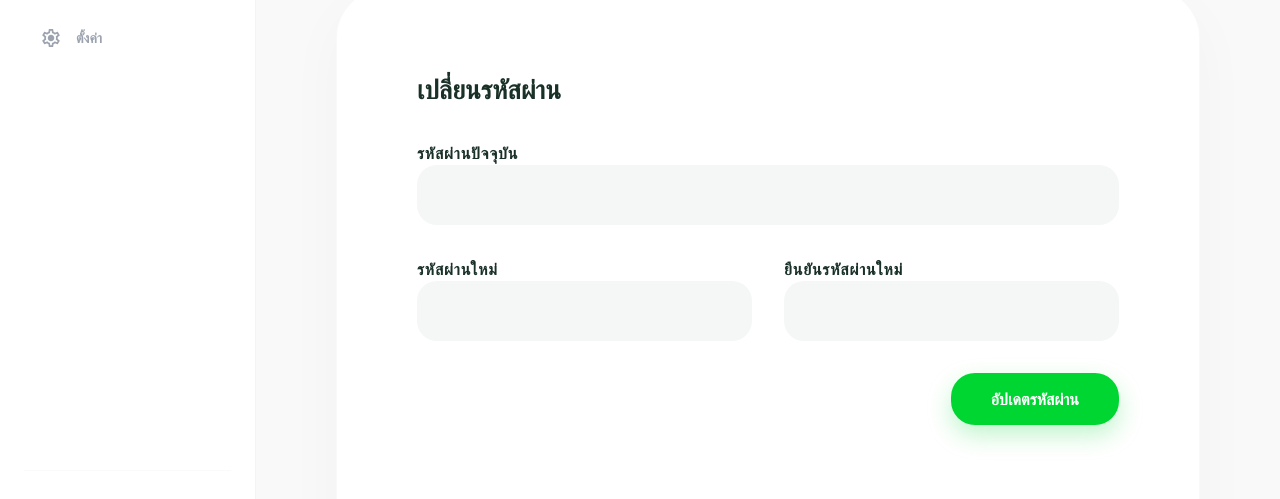
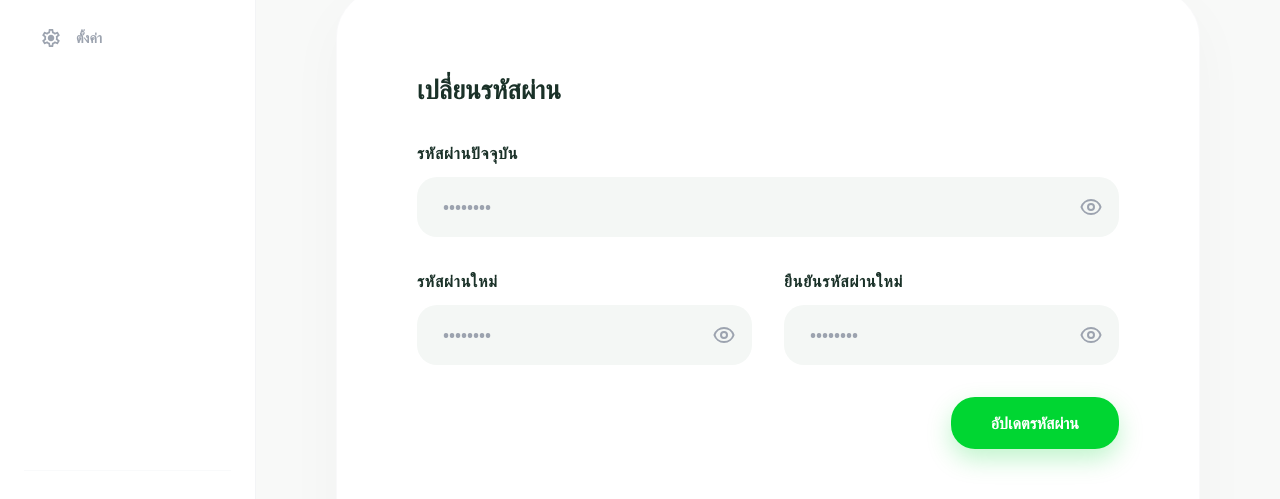
Before and after one commit to badtime1407/kitkaset, a Vue app: page /setting in a window 1280 px wide. Shown: the part 239-738 px from the top of the page. Built offline with nearby package versions, Linux system fonts and the light colour scheme.

Commit message:
deploy
vercel

```diff
--- a/src/views/Setting.vue
+++ b/src/views/Setting.vue
@@ -5,20 +5,17 @@ import Sidebar from '../components/Sidebar.vue'
 
 const route = useRoute()
 
-/* Menu */
-const navigationItems = [
-  { name: 'โปรไฟล์ของฉัน', icon: 'person', path: '/profile' },
-  { name: 'สมุดที่อยู่', icon: 'location_on', path: '/Address' },
-  { name: 'ประวัติคำสั่งซื้อ', icon: 'inventory_2', path: '/Order' },
-  { name: 'ตั้งค่าบัญชี', icon: 'settings', path: '/Setting' },
-]
-
-const isActive = (path) => route.path === path
-
 /* Password */
 const currentPassword = ref('')
 const newPassword = ref('')
 const confirmPassword = ref('')
+const passwordError = ref('')
+const passwordSuccess = ref('')
+
+/* Show/Hide password */
+const showCurrent = ref(false)
+const showNew = ref(false)
+const showConfirm = ref(false)
 
 /* 2FA */
 const twoFA = ref(false)
@@ -29,32 +26,90 @@ const expertAdvice = ref(true)
 const marketAlert = ref(true)
 const newsletter = ref(true)
 
-/* Functions */
+/* เปลี่ยนรหัสผ่าน */
 const updatePassword = () => {
+  passwordError.value = ''
+  passwordSuccess.value = ''
+
   if (!currentPassword.value || !newPassword.value || !confirmPassword.value) {
-    alert('กรุณากรอกข้อมูลให้ครบ')
+    passwordError.value = 'กรุณากรอกข้อมูลให้ครบทุกช่อง'
+    return
+  }
+
+  const currentUser = JSON.parse(localStorage.getItem('currentUser') || '{}')
+
+  if (currentPassword.value !== currentUser.password) {
+    passwordError.value = 'รหัสผ่านปัจจุบันไม่ถูกต้อง'
+    return
+  }
+
+  if (newPassword.value.length < 6) {
+    passwordError.value = 'รหัสผ่านใหม่ต้องมีอย่างน้อย 6 ตัวอักษร'
+    return
+  }
+
+  if (newPassword.value === currentPassword.value) {
+    passwordError.value = 'รหัสผ่านใหม่ต้องไม่ซ้ำกับรหัสผ่านเดิม'
     return
   }
 
   if (newPassword.value !== confirmPassword.value) {
-    alert('รหัสผ่านใหม่ไม่ตรงกัน')
+    passwordError.value = 'รหัสผ่านใหม่ไม่ตรงกัน'
     return
   }
 
-  alert('เปลี่ยนรหัสผ่านสำเร็จ (ตัวอย่าง)')
+  const users = JSON.parse(localStorage.getItem('users') || '[]')
+  const updatedUsers = users.map(u =>
+    u.email === currentUser.email ? { ...u, password: newPassword.value } : u
+  )
+  localStorage.setItem('users', JSON.stringify(updatedUsers))
+
+  const updatedUser = { ...currentUser, password: newPassword.value }
+  localStorage.setItem('currentUser', JSON.stringify(updatedUser))
+
+  currentPassword.value = ''
+  newPassword.value = ''
+  confirmPassword.value = ''
+  showCurrent.value = false
+  showNew.value = false
+  showConfirm.value = false
+
+  passwordSuccess.value = 'เปลี่ยนรหัสผ่านสำเร็จแล้ว!'
 }
 
+/* บันทึก notification */
 const saveAll = () => {
-  alert('บันทึกการตั้งค่าเรียบร้อย (ตัวอย่าง)')
+  const settings = {
+    orderUpdate: orderUpdate.value,
+    expertAdvice: expertAdvice.value,
+    marketAlert: marketAlert.value,
+    newsletter: newsletter.value
+  }
+  localStorage.setItem('notificationSettings', JSON.stringify(settings))
+  alert('บันทึกการตั้งค่าเรียบร้อย')
 }
 
 const discard = () => {
-  orderUpdate.value = true
-  expertAdvice.value = true
-  marketAlert.value = true
-  newsletter.value = true
+  const saved = JSON.parse(localStorage.getItem('notificationSettings') || 'null')
+  if (saved) {
+    orderUpdate.value = saved.orderUpdate
+    expertAdvice.value = saved.expertAdvice
+    marketAlert.value = saved.marketAlert
+    newsletter.value = saved.newsletter
+  } else {
+    orderUpdate.value = true
+    expertAdvice.value = true
+    marketAlert.value = true
+    newsletter.value = true
+  }
+}
 
-  alert('ยกเลิกการเปลี่ยนแปลง')
+const savedSettings = JSON.parse(localStorage.getItem('notificationSettings') || 'null')
+if (savedSettings) {
+  orderUpdate.value = savedSettings.orderUpdate
+  expertAdvice.value = savedSettings.expertAdvice
+  marketAlert.value = savedSettings.marketAlert
+  newsletter.value = savedSettings.newsletter
 }
 </script>
 
@@ -63,263 +118,181 @@ const discard = () => {
 
     <Sidebar />
 
-    <!-- Main -->
     <main class="flex-1 p-8 lg:p-14 xl:p-20 overflow-y-auto">
-
       <div class="max-w-[1200px] mx-auto">
 
         <!-- Header -->
         <div class="mb-14">
-
-          <h2 class="text-[#1A3128] text-5xl font-extrabold mb-4">
-            ความปลอดภัยและการเข้าสู่ระบบ
-          </h2>
-
+          <h2 class="text-[#1A3128] text-5xl font-extrabold mb-4">ความปลอดภัยและการเข้าสู่ระบบ</h2>
           <div class="flex items-center gap-3">
-
             <span class="w-2 h-2 rounded-full bg-[#00D632]"></span>
-
-            <p class="text-gray-400 text-lg font-medium">
-              จัดการรหัสผ่านและการแจ้งเตือนของคุณ
-            </p>
-
+            <p class="text-gray-400 text-lg font-medium">จัดการรหัสผ่านและการแจ้งเตือนของคุณ</p>
           </div>
-
         </div>
 
-
-        <!-- Card -->
-        <div
-          class="bg-white rounded-[48px] shadow-[0_20px_60px_rgba(0,0,0,0.03)]
-                 border border-gray-100/50 overflow-hidden"
-        >
-
+        <div class="bg-white rounded-[48px] shadow-[0_20px_60px_rgba(0,0,0,0.03)] border border-gray-100/50 overflow-hidden">
           <div class="p-12 lg:p-20 space-y-20">
 
+            <!-- Password Section -->
+            <div>
+              <h3 class="section-title">เปลี่ยนรหัสผ่าน</h3>
 
-            <!-- Password -->
-            <div>
+              <!-- Error -->
+              <div v-if="passwordError" class="mt-6 px-5 py-4 bg-red-50 border border-red-200 rounded-2xl text-red-600 font-medium flex items-center gap-3">
+                <span class="material-symbols-outlined text-xl">error</span>
+                {{ passwordError }}
+              </div>
 
-              <h3 class="section-title">
-                เปลี่ยนรหัสผ่าน
-              </h3>
+              <!-- Success -->
+              <div v-if="passwordSuccess" class="mt-6 px-5 py-4 bg-[#EBF9F1] border border-[#00D632]/30 rounded-2xl text-[#1A3128] font-medium flex items-center gap-3">
+                <span class="material-symbols-outlined text-xl text-[#00D632]">check_circle</span>
+                {{ passwordSuccess }}
+              </div>
 
               <div class="grid md:grid-cols-2 gap-8 mt-8">
 
+                <!-- รหัสผ่านปัจจุบัน -->
                 <div class="col-span-2">
-                  <label class="label">
-                    รหัสผ่านปัจจุบัน
-                  </label>
-
-                  <input
-                    type="password"
-                    v-model="currentPassword"
-                    class="input"
-                  >
+                  <label class="label">รหัสผ่านปัจจุบัน</label>
+                  <div class="relative mt-3">
+                    <input
+                      :type="showCurrent ? 'text' : 'password'"
+                      v-model="currentPassword"
+                      class="input pr-14"
+                      placeholder="••••••••"
+                    />
+                    <button type="button" @click="showCurrent = !showCurrent"
+                      class="absolute inset-y-0 right-4 flex items-center text-gray-400 hover:text-[#00D632] transition-colors">
+                      <svg v-if="!showCurrent" xmlns="http://www.w3.org/2000/svg" class="h-6 w-6" fill="none" viewBox="0 0 24 24" stroke="currentColor">
+                        <path stroke-linecap="round" stroke-linejoin="round" stroke-width="2" d="M15 12a3 3 0 11-6 0 3 3 0 016 0z" />
+                        <path stroke-linecap="round" stroke-linejoin="round" stroke-width="2" d="M2.458 12C3.732 7.943 7.523 5 12 5c4.478 0 8.268 2.943 9.542 7-1.274 4.057-5.064 7-9.542 7-4.477 0-8.268-2.943-9.542-7z" />
+                      </svg>
+                      <svg v-else xmlns="http://www.w3.org/2000/svg" class="h-6 w-6" fill="none" viewBox="0 0 24 24" stroke="currentColor" stroke-width="2">
+                        <path stroke-linecap="round" stroke-linejoin="round" d="M13.875 18.825A10.05 10.05 0 0112 19c-4.478 0-8.268-2.943-9.543-7a9.97 9.97 0 011.563-3.029m5.858.908a3 3 0 114.243 4.243M9.878 9.878l4.242 4.242M9.88 9.88l-3.29-3.29m7.532 7.532l3.29 3.29M3 3l3.59 3.59m0 0A9.953 9.953 0 0112 5c4.478 0 8.268 2.943 9.543 7a10.025 10.025 0 01-4.132 5.411m0 0L21 21" />
+                      </svg>
+                    </button>
+                  </div>
                 </div>
 
+                <!-- รหัสผ่านใหม่ -->
                 <div>
-                  <label class="label">
-                    รหัสผ่านใหม่
-                  </label>
-
-                  <input
-                    type="password"
-                    v-model="newPassword"
-                    class="input"
-                  >
+                  <label class="label">รหัสผ่านใหม่</label>
+                  <div class="relative mt-3">
+                    <input
+                      :type="showNew ? 'text' : 'password'"
+                      v-model="newPassword"
+                      class="input pr-14"
+                      placeholder="••••••••"
+                    />
+                    <button type="button" @click="showNew = !showNew"
+                      class="absolute inset-y-0 right-4 flex items-center text-gray-400 hover:text-[#00D632] transition-colors">
+                      <svg v-if="!showNew" xmlns="http://www.w3.org/2000/svg" class="h-6 w-6" fill="none" viewBox="0 0 24 24" stroke="currentColor">
+                        <path stroke-linecap="round" stroke-linejoin="round" stroke-width="2" d="M15 12a3 3 0 11-6 0 3 3 0 016 0z" />
+                        <path stroke-linecap="round" stroke-linejoin="round" stroke-width="2" d="M2.458 12C3.732 7.943 7.523 5 12 5c4.478 0 8.268 2.943 9.542 7-1.274 4.057-5.064 7-9.542 7-4.477 0-8.268-2.943-9.542-7z" />
+                      </svg>
+                      <svg v-else xmlns="http://www.w3.org/2000/svg" class="h-6 w-6" fill="none" viewBox="0 0 24 24" stroke="currentColor" stroke-width="2">
+                        <path stroke-linecap="round" stroke-linejoin="round" d="M13.875 18.825A10.05 10.05 0 0112 19c-4.478 0-8.268-2.943-9.543-7a9.97 9.97 0 011.563-3.029m5.858.908a3 3 0 114.243 4.243M9.878 9.878l4.242 4.242M9.88 9.88l-3.29-3.29m7.532 7.532l3.29 3.29M3 3l3.59 3.59m0 0A9.953 9.953 0 0112 5c4.478 0 8.268 2.943 9.543 7a10.025 10.025 0 01-4.132 5.411m0 0L21 21" />
+                      </svg>
+                    </button>
+                  </div>
                 </div>
 
+                <!-- ยืนยันรหัสผ่านใหม่ -->
                 <div>
-                  <label class="label">
-                    ยืนยันรหัสผ่านใหม่
-                  </label>
-
-                  <input
-                    type="password"
-                    v-model="confirmPassword"
-                    class="input"
-                  >
+                  <label class="label">ยืนยันรหัสผ่านใหม่</label>
+                  <div class="relative mt-3">
+                    <input
+                      :type="showConfirm ? 'text' : 'password'"
+                      v-model="confirmPassword"
+                      class="input pr-14"
+                      placeholder="••••••••"
+                    />
+                    <button type="button" @click="showConfirm = !showConfirm"
+                      class="absolute inset-y-0 right-4 flex items-center text-gray-400 hover:text-[#00D632] transition-colors">
+                      <svg v-if="!showConfirm" xmlns="http://www.w3.org/2000/svg" class="h-6 w-6" fill="none" viewBox="0 0 24 24" stroke="currentColor">
+                        <path stroke-linecap="round" stroke-linejoin="round" stroke-width="2" d="M15 12a3 3 0 11-6 0 3 3 0 016 0z" />
+                        <path stroke-linecap="round" stroke-linejoin="round" stroke-width="2" d="M2.458 12C3.732 7.943 7.523 5 12 5c4.478 0 8.268 2.943 9.542 7-1.274 4.057-5.064 7-9.542 7-4.477 0-8.268-2.943-9.542-7z" />
+                      </svg>
+                      <svg v-else xmlns="http://www.w3.org/2000/svg" class="h-6 w-6" fill="none" viewBox="0 0 24 24" stroke="currentColor" stroke-width="2">
+                        <path stroke-linecap="round" stroke-linejoin="round" d="M13.875 18.825A10.05 10.05 0 0112 19c-4.478 0-8.268-2.943-9.543-7a9.97 9.97 0 011.563-3.029m5.858.908a3 3 0 114.243 4.243M9.878 9.878l4.242 4.242M9.88 9.88l-3.29-3.29m7.532 7.532l3.29 3.29M3 3l3.59 3.59m0 0A9.953 9.953 0 0112 5c4.478 0 8.268 2.943 9.543 7a10.025 10.025 0 01-4.132 5.411m0 0L21 21" />
+                      </svg>
+                    </button>
+                  </div>
                 </div>
 
               </div>
 
-
               <div class="text-right mt-8">
-
-                <button
-                  @click="updatePassword"
-                  class="btn-main"
-                >
-                  อัปเดตรหัสผ่าน
-                </button>
-
+                <button @click="updatePassword" class="btn-main">อัปเดตรหัสผ่าน</button>
               </div>
-
             </div>
-
 
             <!-- 2FA -->
             <div class="flex justify-between items-center bg-[#F4F7F5] p-8 rounded-3xl">
-
               <div class="flex gap-5 items-center">
-
                 <div class="bg-[#EBF9F1] p-4 rounded-2xl text-[#00D632]">
-                  <span class="material-symbols-outlined">
-                    verified_user
-                  </span>
+                  <span class="material-symbols-outlined">verified_user</span>
                 </div>
-
                 <div>
-
-                  <p class="font-black text-lg">
-                    การยืนยันตัวตนสองขั้นตอน (2FA)
-                  </p>
-
-                  <p class="text-gray-400">
-                    เพิ่มความปลอดภัยให้กับบัญชีของคุณ
-                  </p>
-
+                  <p class="font-black text-lg">การยืนยันตัวตนสองขั้นตอน (2FA)</p>
+                  <p class="text-gray-400">เพิ่มความปลอดภัยให้กับบัญชีของคุณ</p>
                 </div>
-
               </div>
-
-
-              <button
-                @click="twoFA = !twoFA"
-                class="btn-outline"
-              >
+              <button @click="twoFA = !twoFA" class="btn-outline">
                 {{ twoFA ? 'ปิดใช้งาน' : 'เปิดใช้งาน' }}
               </button>
-
             </div>
-
 
             <!-- Notification -->
             <div>
-
-              <h3 class="section-title mb-8">
-                การแจ้งเตือน
-              </h3>
-
-
+              <h3 class="section-title mb-8">การแจ้งเตือน</h3>
               <div class="grid md:grid-cols-2 gap-8">
-
-
                 <div class="notify">
-
                   <div>
-                    <p class="font-bold">
-                      การอัปเดตคำสั่งซื้อ
-                    </p>
-
-                    <p class="desc">
-                      แจ้งเตือนสถานะคำสั่งซื้อ
-                    </p>
+                    <p class="font-bold">การอัปเดตคำสั่งซื้อ</p>
+                    <p class="desc">แจ้งเตือนสถานะคำสั่งซื้อ</p>
                   </div>
-
                   <input type="checkbox" v-model="orderUpdate" class="toggle">
-
                 </div>
-
-
                 <div class="notify">
-
                   <div>
-                    <p class="font-bold">
-                      คำแนะนำจากผู้เชี่ยวชาญ
-                    </p>
-
-                    <p class="desc">
-                      รับคำแนะนำเกี่ยวกับการเกษตร
-                    </p>
+                    <p class="font-bold">คำแนะนำจากผู้เชี่ยวชาญ</p>
+                    <p class="desc">รับคำแนะนำเกี่ยวกับการเกษตร</p>
                   </div>
-
                   <input type="checkbox" v-model="expertAdvice" class="toggle">
-
                 </div>
-
-
                 <div class="notify">
-
                   <div>
-                    <p class="font-bold">
-                      แจ้งเตือนราคาตลาด
-                    </p>
-
-                    <p class="desc">
-                      รับข้อมูลราคาตลาดล่าสุด
-                    </p>
+                    <p class="font-bold">แจ้งเตือนราคาตลาด</p>
+                    <p class="desc">รับข้อมูลราคาตลาดล่าสุด</p>
                   </div>
-
                   <input type="checkbox" v-model="marketAlert" class="toggle">
-
                 </div>
-
-
                 <div class="notify">
-
                   <div>
-                    <p class="font-bold">
-                      จดหมายข่าว
-                    </p>
-
-                    <p class="desc">
-                      ข่าวสารและบทความด้านเกษตร
-                    </p>
+                    <p class="font-bold">จดหมายข่าว</p>
+                    <p class="desc">ข่าวสารและบทความด้านเกษตร</p>
                   </div>
-
                   <input type="checkbox" v-model="newsletter" class="toggle">
-
                 </div>
-
-
               </div>
-
             </div>
 
-
             <!-- Action -->
-            <div
-              class="flex flex-col sm:flex-row justify-end items-center gap-10
-                     pt-12 border-t border-gray-100"
-            >
-
-              <button
-                @click="discard"
-                class="text-lg font-bold text-gray-400 hover:text-gray-600"
-              >
-                ยกเลิก
-              </button>
-
-
-              <button
-                @click="saveAll"
-                class="btn-main px-20 py-5 text-lg"
-              >
-                บันทึกการเปลี่ยนแปลง
-              </button>
-
+            <div class="flex flex-col sm:flex-row justify-end items-center gap-10 pt-12 border-t border-gray-100">
+              <button @click="discard" class="text-lg font-bold text-gray-400 hover:text-gray-600 transition-colors">ยกเลิก</button>
+              <button @click="saveAll" class="btn-main px-20 py-5 text-lg">บันทึกการเปลี่ยนแปลง</button>
             </div>
 
-
           </div>
-
         </div>
-
       </div>
-
     </main>
-
   </div>
 </template>
 
 <style scoped>
-.label {
-  font-weight: 800;
-  letter-spacing: 0.05em;
-  color: #1A3128;
-}
+.label { font-weight: 800; letter-spacing: 0.05em; color: #1A3128; }
 
 .input {
   width: 100%;
@@ -330,18 +303,11 @@ const discard = () => {
   font-weight: 600;
   outline: none;
   border: 2px solid transparent;
+  transition: all 0.2s;
 }
+.input:focus { background: white; border-color: rgba(0, 214, 50, 0.3); }
 
-.input:focus {
-  background: white;
-  border-color: rgba(0, 214, 50, 0.3);
-}
-
-.section-title {
-  font-size: 26px;
-  font-weight: 900;
-  color: #1A3128;
-}
+.section-title { font-size: 26px; font-weight: 900; color: #1A3128; }
 
 .btn-main {
   background: #00D632;
@@ -352,11 +318,7 @@ const discard = () => {
   box-shadow: 0 10px 25px rgba(0,214,50,0.25);
   transition: all 0.2s;
 }
-
-.btn-main:hover {
-  transform: translateY(-2px);
-  filter: brightness(1.05);
-}
+.btn-main:hover { transform: translateY(-2px); filter: brightness(1.05); }
 
 .btn-outline {
   border: 2px solid #00D632;
@@ -364,7 +326,9 @@ const discard = () => {
   font-weight: 700;
   border-radius: 20px;
   padding: 10px 28px;
+  transition: all 0.2s;
 }
+.btn-outline:hover { background: #EBF9F1; }
 
 .notify {
   background: #F4F7F5;
@@ -374,9 +338,5 @@ const discard = () => {
   justify-content: space-between;
   align-items: center;
 }
-
-.desc {
-  font-size: 14px;
-  color: #9ca3af;
-}
+.desc { font-size: 14px; color: #9ca3af; }
 </style>
```
Also changed, not shown: vercel.json (added).
